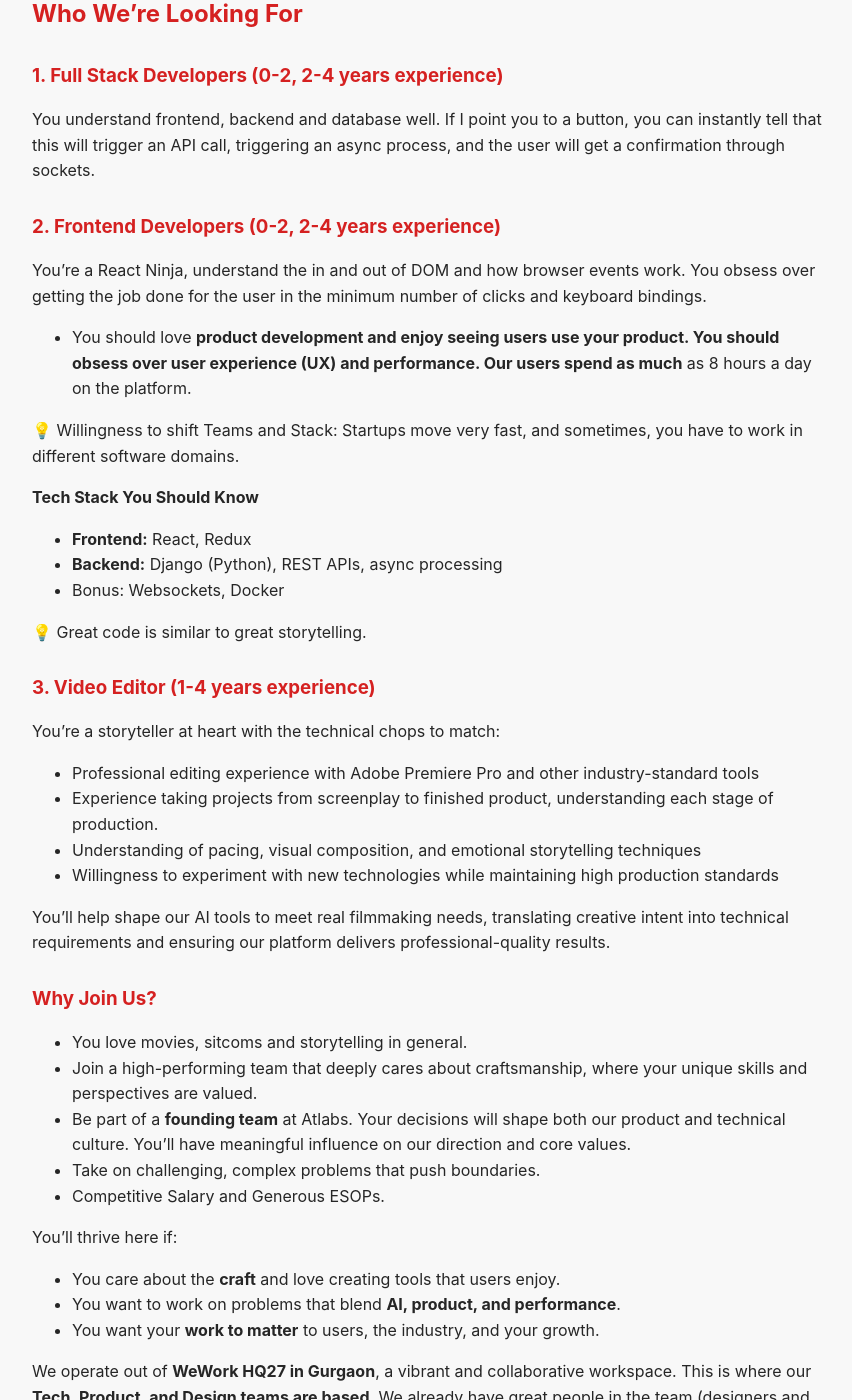
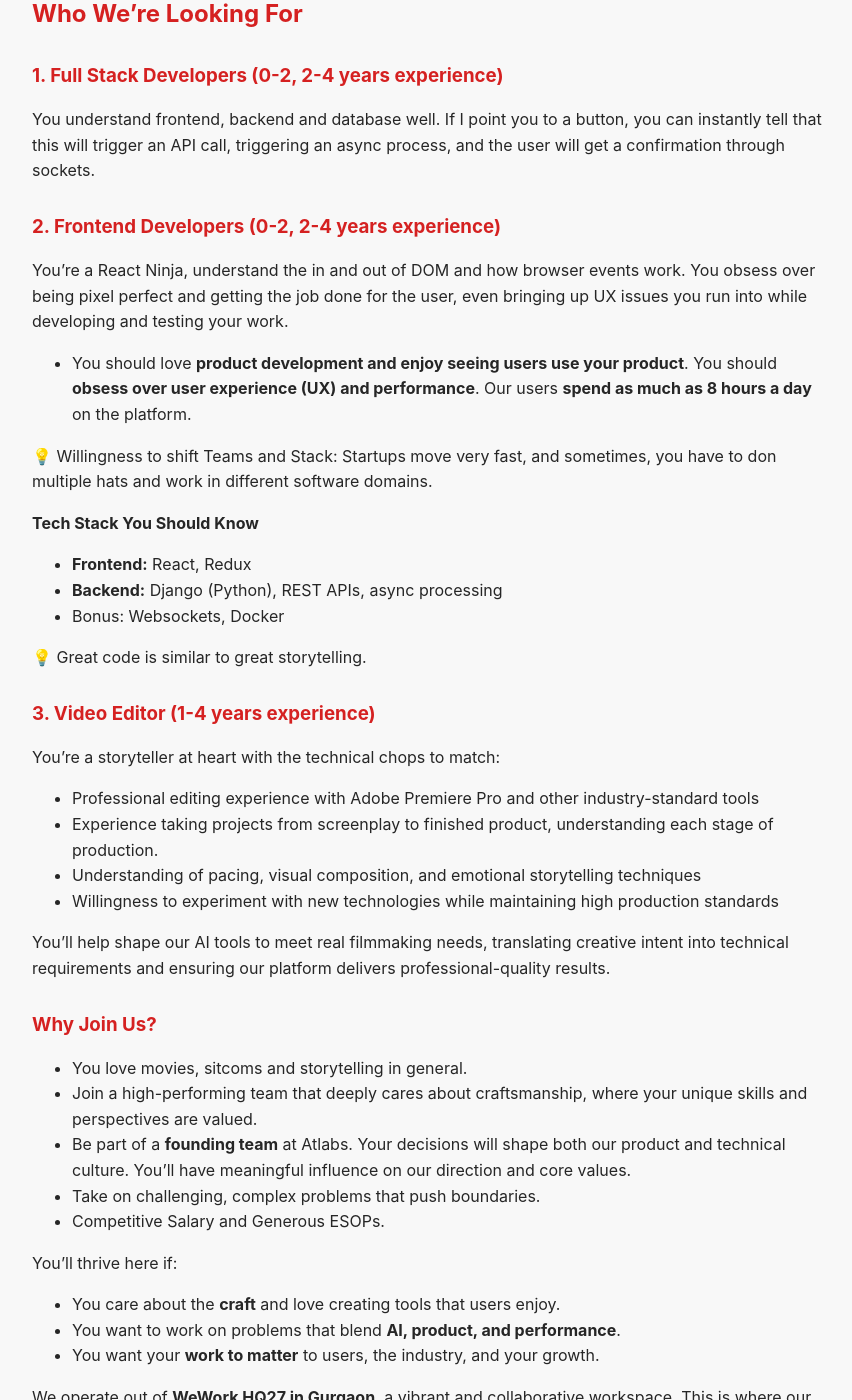
Before and after one commit to tushartuteja/atlabshiring, a Jekyll site: the page built from index.md, in a window 1280 px wide and 1400 px high, scrolled down 929 px. Shown: the whole window, without its empty margins (208-1060 px from the left). Built offline with Jekyll 4.4.1, drawn with Linux system fonts in a browser that asks for light colours; our own code applies the rules of GitHub Pages for plain Markdown files; some of the changed text lies outside the part shown.

Commit message:
Update index.md

```diff
--- a/index.md
+++ b/index.md
@@ -26,14 +26,14 @@ You understand frontend, backend and database well. If I point you to a button,
 
 ### 2. Frontend Developers (0-2, 2-4 years experience)
 
-You're a React Ninja, understand the in and out of DOM and how browser events work. You obsess over getting the job done for the user in the minimum number of clicks and keyboard bindings.
+You're a React Ninja, understand the in and out of DOM and how browser events work. You obsess over being pixel perfect and getting the job done for the user, even bringing up UX issues you run into while developing and testing your work.
 
-- You should love **product development and enjoy seeing users use your product. You should obsess over user experience (UX) and performance. Our users spend as much** as 8 hours a day on the platform.
+- You should love **product development and enjoy seeing users use your product**. You should **obsess over user experience (UX) and performance**. Our users **spend as much as 8 hours a day** on the platform.
 
 <aside>
 💡
 
-Willingness to shift Teams and Stack: Startups move very fast, and sometimes, you have to work in different software domains.
+Willingness to shift Teams and Stack: Startups move very fast, and sometimes, you have to don multiple hats and work in different software domains.
 
 </aside>
 
@@ -79,6 +79,14 @@ We operate out of **WeWork HQ27 in Gurgaon**, a vibrant and collaborative worksp
 
 We aim to provide our teammates with a great environment and challenging opportunities, where the environment is our **team, culture, and workspace**.
 
+### What qualities are we looking for?
+
+- High ownership in shipping features
+- Building with care, shipping fast, and writing tests to ship even faster in the future
+- Fast learners and clear thinkers
+- Ability to figure out a thing when the requirement / spec is not 100% defined
+- Proof of work of some kind is essential (any public project, prior experience) to show you can build
+
 ### Our Hiring Process
 
 1. A short 30-minute intro call
```
